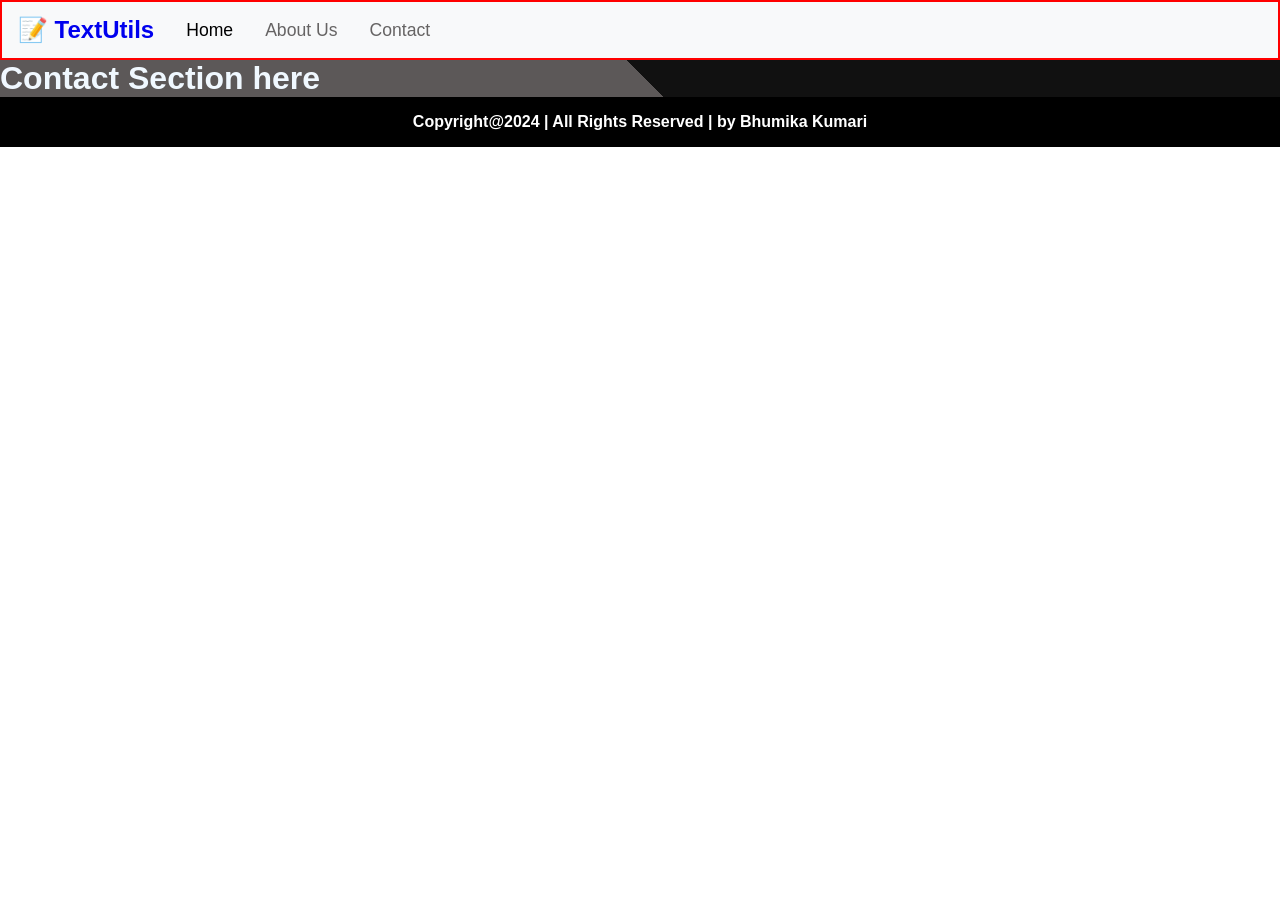
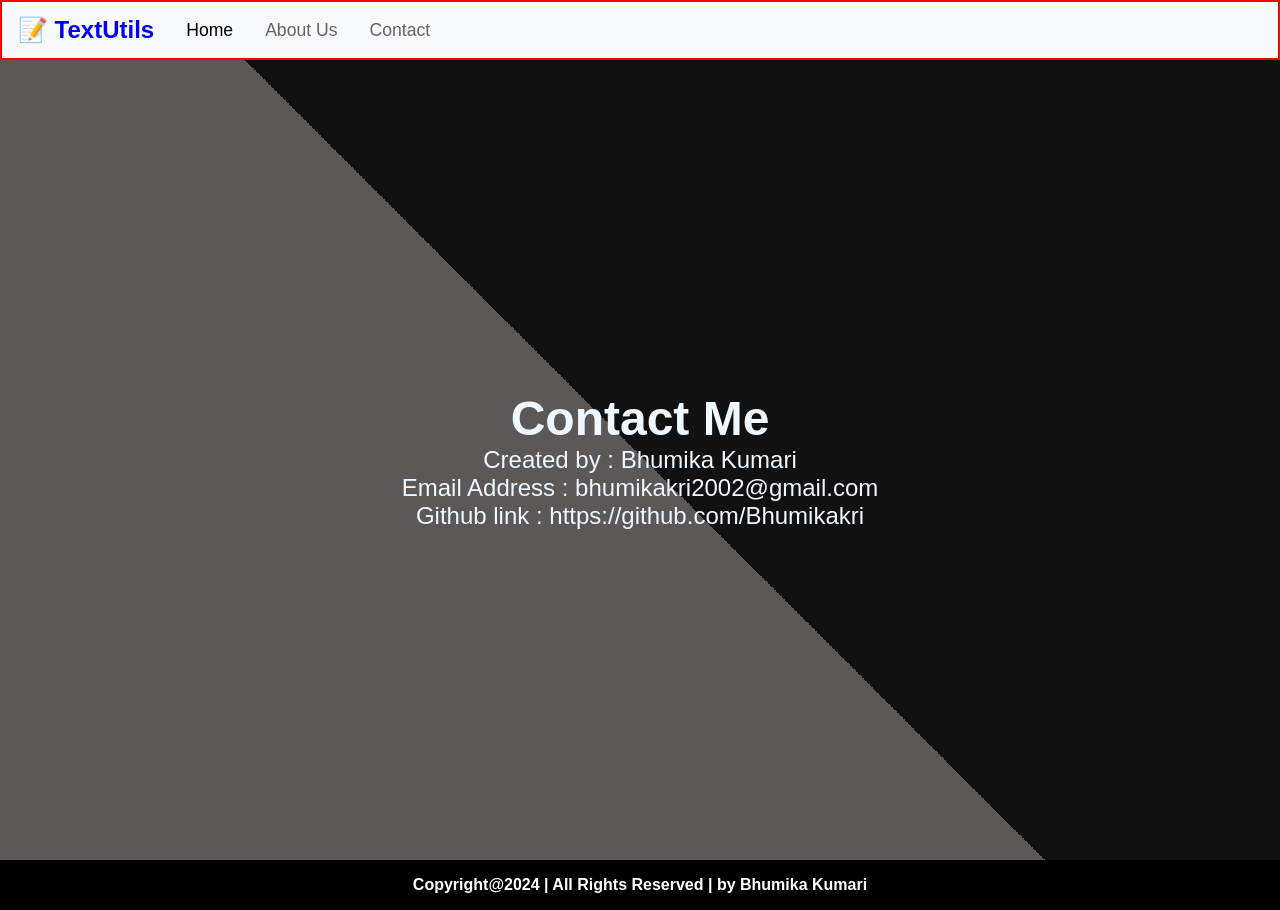
Before and after one commit to Bhumikakri/Day13-TextUtile, a React (Create React App) app: page /Contact in a window 1280 px wide. Before the commit the page ends 800 px from the top, so only its background shows below. Built offline with nearby package versions, Linux system fonts and the light colour scheme.

Commit message:
About section is left

```diff
--- a/src/component/Contact/Contact.js
+++ b/src/component/Contact/Contact.js
@@ -1,7 +1,12 @@
+import './contact.css';
+
 const Contact=()=>{
     return(
         <div className="Contact">
-            <h1>Contact Section here</h1>
+            <h1>Contact Me</h1>
+            <p>Created by : Bhumika Kumari</p>
+            <p>Email Address : bhumikakri2002@gmail.com</p>
+            <p>Github link : https://github.com/Bhumikakri</p>
         </div>
 
     );
--- a/src/component/Contact/contact.css
+++ b/src/component/Contact/contact.css
@@ -0,0 +1,10 @@
+.Contact{
+    width: 100%;
+    height:100vh;
+    display: flex;
+    flex-direction: column;
+    align-items: center;
+    justify-content: center;
+    /* border: 2px solid red; */
+    font-size: 1.5rem;
+}
```
